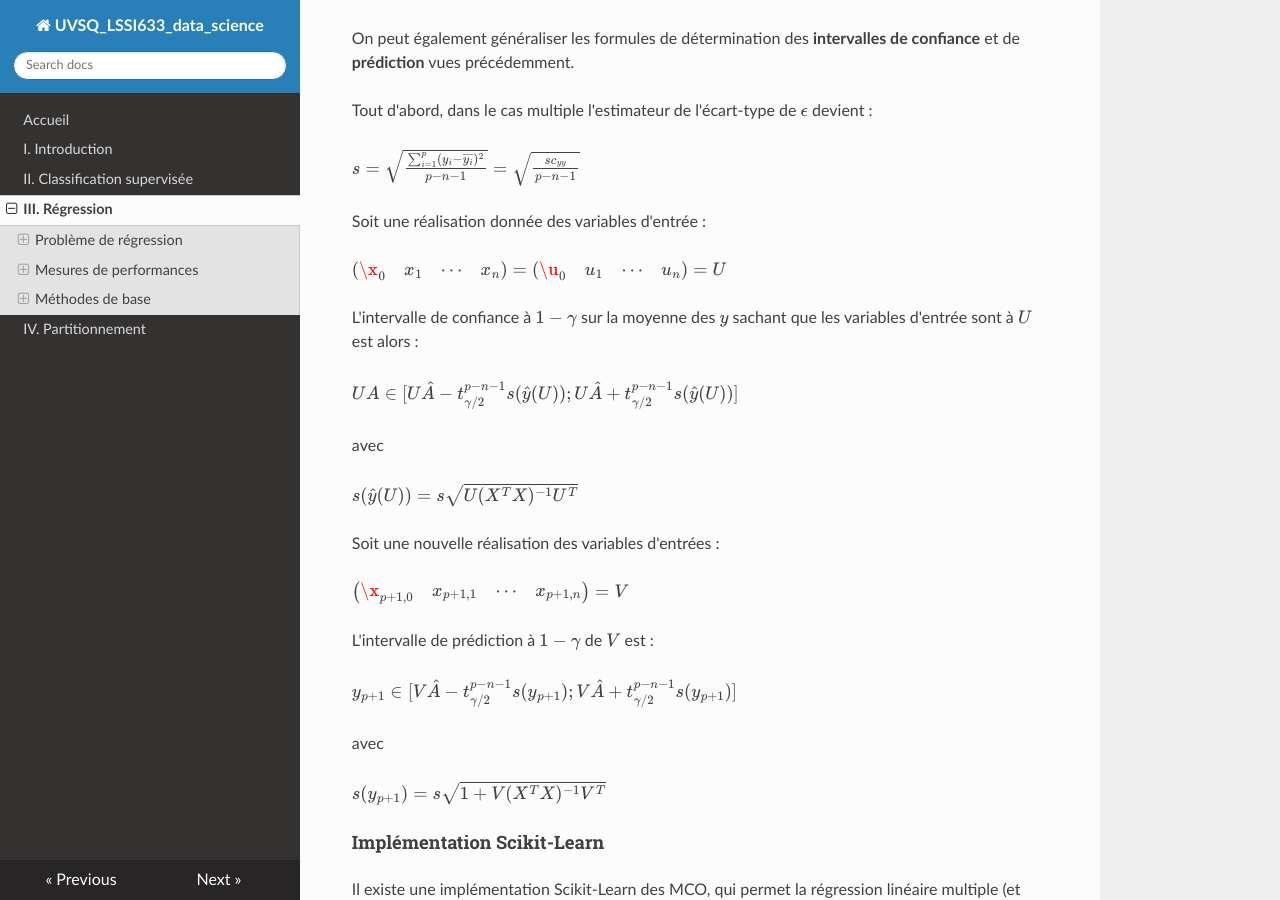
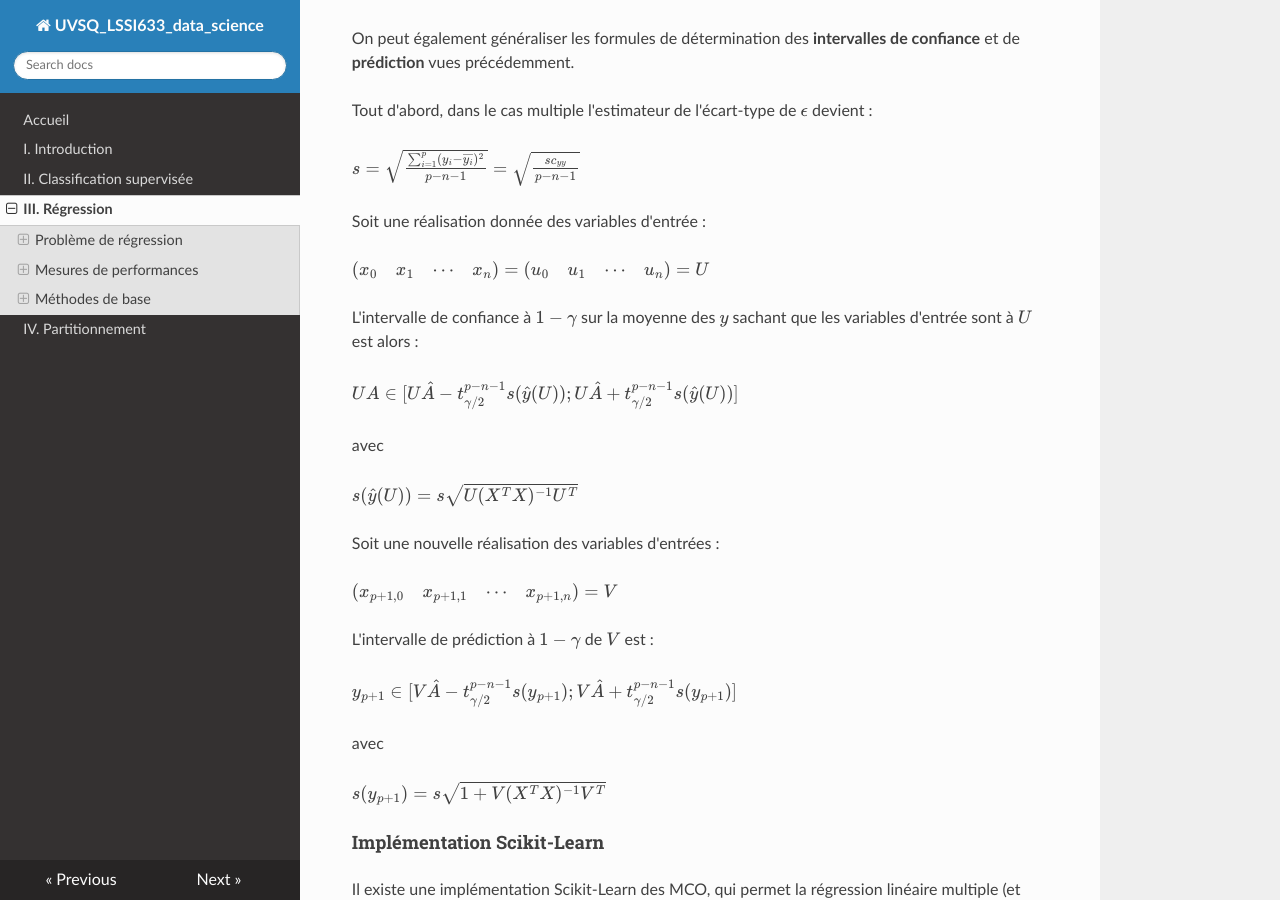
Before and after one commit to NicOudart/UVSQ_LSSI633_data_science, an MkDocs documentation site: the page built from docs/Chap3_Regression.md, in a window 1280 px wide and 900 px high, scrolled down 20360 px. Built offline with MkDocs 1.6.1, drawn with Linux system fonts in a browser that asks for light colours; nearby versions of some CDN libraries.

Commit message:
-Minor fix in Chapter 3.

```diff
--- a/docs/Chap3_Regression.md
+++ b/docs/Chap3_Regression.md
@@ -628,10 +628,10 @@ $s = \sqrt{\frac{\sum_{i=1}^{p} (y_i-\overline{y_i})^2}{p-n-1}} = \sqrt{\frac{sc
 Soit une réalisation donnée des variables d'entrée :
 
 $\begin{pmatrix}
-\x_0 & x_1 & \cdots & x_n\\
+x_0 & x_1 & \cdots & x_n
 \end{pmatrix}
 = \begin{pmatrix}
-\u_0 & u_1 & \cdots & u_n\\
+u_0 & u_1 & \cdots & u_n
 \end{pmatrix}
 = U$
 
@@ -646,7 +646,7 @@ $s(\hat{y}(U)) = s \sqrt{U(X^T X)^{-1}U^T}$
 Soit une nouvelle réalisation des variables d'entrées :
 
 $\begin{pmatrix}
-\x_{p+1,0} & x_{p+1,1} & \cdots & x_{p+1,n}\\
+x_{p+1,0} & x_{p+1,1} & \cdots & x_{p+1,n}
 \end{pmatrix}
 = V$
 
```
